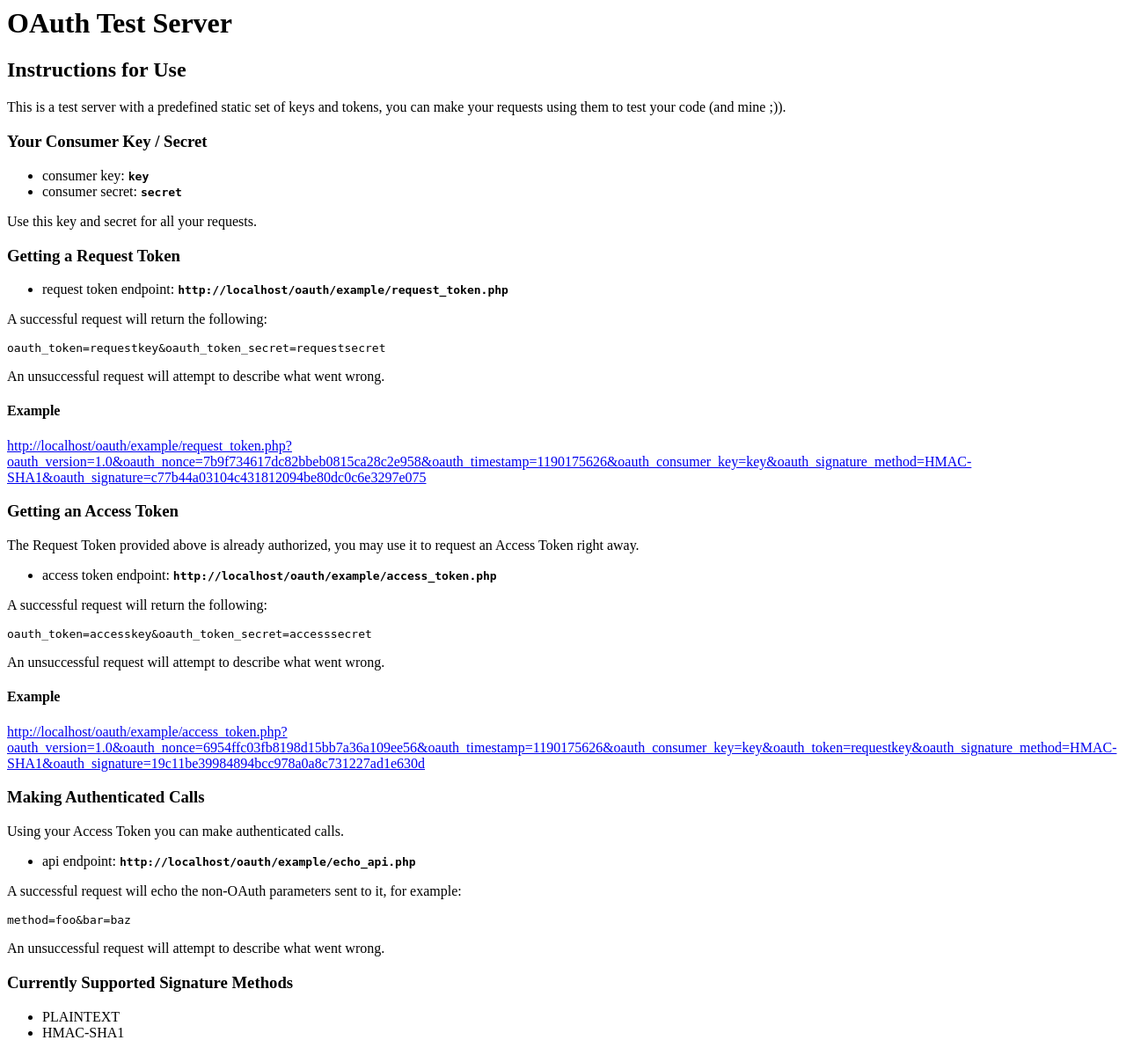
After one commit to CrispyBaconLabs/oauth, a PHP site: page /example/index.php in a window 1280 px wide. The commit adds this page. Shown: the whole page at 88% size. Run offline with PHP 8.4, Linux system fonts and the light colour scheme.

Commit message:
Adding example server, partly there

```diff
--- a/OAuth.php
+++ b/OAuth.php
@@ -1,4 +1,5 @@
 <?php
+//vim: foldmethod=marker
 
 /* Generic exception class
  */
@@ -31,6 +32,11 @@ class OAuthToken {/*{{{*/
     $this->authorized = $authorized;
     $this->data = $data;
   }   /*}}}*/
+
+  function __toString() {
+    return "oauth_token=" . urlencode($this->key) .
+        "&oauth_token_secret=" . urlencode($this->secret);
+  }
 }/*}}}*/
 
 class OAuthRequest {/*{{{*/
@@ -52,8 +58,23 @@ class OAuthRequest {/*{{{*/
     $this->params[$name] = $value;
   }/*}}}*/
 
+  public static function from_request($arr=NULL) {/*{{{*/
+    $url = "http://" . $_SERVER['HTTP_HOST'] . $_SERVER['REQUEST_URI'];
+    $method = $_SERVER['REQUEST_METHOD'];
+    if ($arr) {
+      $req = new OAuthRequest($arr, $method, $url);
+    }
+    else if ($method == "GET") {
+      $req = new OAuthRequest($_GET, $method, $url);
+    }
+    else if ($method == "POST") {
+      $req = new OAuthRequest($_POST, $method, $url);
+    }
+    return $req;
+  }/*}}}*/
+
   // normalization
-    function normalized_params() {/*{{{*/
+  function signable_params() {/*{{{*/
     $sorted = $this->params;
     ksort($sorted);
 
@@ -75,10 +96,20 @@ class OAuthRequest {/*{{{*/
     return $url_string;
   }/*}}}*/
 
+  function __toString() {/*{{{*/
+    $out = $this->normalized_http_url() . "?";
+    $total = array();
+    foreach ($this->params as $k => $v) {
+      $total[] = $k . "=" . $v;
+    }
+    $out .= implode("&", $total);
+    return $out;
+  }/*}}}*/
+
   /**
    * pretty much a helper function to set up the request
    */
-    function build_request($consumer, $token) {
+  function build_request($consumer, $token) {/*{{{*/
     // set up some default bits
     @$this->oauth_version or $this->oauth_version = '1.0';
     @$this->oauth_nonce
@@ -94,20 +125,22 @@ class OAuthRequest {/*{{{*/
           or $this->oauth_token = $token->key;
     }
 
-    }
+  }/*}}}*/
 
-    function sign_request_HMAC_SHA1($consumer, $token) {
+  function sign_request_HMAC_SHA1($consumer, $token) {/*{{{*/
     $this->oauth_signature_method = 'HMAC-SHA1';
-        $this->oauth_signature = $this->build_signature_HMAC_SHA1($consumer,
-                                                                    $token);
-    }
+    $this->oauth_signature = $this->build_signature_HMAC_SHA1(
+      $consumer,
+      $token
+    );
+  }/*}}}*/
 
   // signature building
   function build_signature_HMAC_SHA1($consumer, $token) {/*{{{*/
     $sig = array(
       $this->normalized_http_method(),
       $this->normalized_http_url(),
-            $this->normalized_params(),
+      $this->signable_params(),
       $consumer->secret,
     );
     $key = $consumer->secret . "&";
@@ -218,10 +251,10 @@ class OAuthServer {/*{{{*/
   function check_signature_PLAINTEXT(&$request, $consumer, $token = NULL) {/*{{{*/
     // pass for now
     $signature_raw = @$request->oauth_signature;
-        list($consumer_secret, $token_secret) = array_map(
-            array($this, "unescape_dots"),
-            explode(".", $signature_raw)
-        );
+    //list($consumer_secret, $token_secret) = array_map(
+    //  array($this, "unescape_dots"),
+    //  explode(".", $signature_raw)
+    //);
 
     if (!$consumer_secret == $consumer->secret) {
       throw new OAuthException("Unable to verify consumer");
@@ -336,62 +369,6 @@ class OAuthStore {/*{{{*/
 }/*}}}*/
 
 
-/**
- * A mock store for testing
- */
-class MockOAuthStore extends OAuthStore {/*{{{*/
-    private $consumer;
-    private $request_token;
-    private $access_token;
-    private $nonce;
-
-    function __construct() {/*{{{*/
-        $this->consumer = new OAuthConsumer("key", "secret", NULL);
-        $this->request_token = new OAuthToken("requestkey", "requestsecret", 1);
-        $this->access_token = new OAuthToken("accesskey", "accesssecret", 1);
-        $this->nonce = "nonce";
-    }/*}}}*/
-
-    function lookup_consumer($consumer_key) {/*{{{*/
-        if ($consumer_key == $this->consumer->key) return $this->consumer;
-        return NULL;
-    }/*}}}*/
-
-    function lookup_token($consumer, $token_type, $token) {/*{{{*/
-        $token_attrib = $token_type . "_token";
-        if ($consumer->key == $this->consumer->key
-            && $token == $this->$token_attrib->key) {
-            return $this->$token_attrib;
-        }
-        return NULL;
-    }/*}}}*/
-
-    function lookup_nonce($consumer, $token, $nonce, $timestamp) {/*{{{*/
-        if ($consumer->key == $this->consumer->key
-            && (($token && $token->key == $this->request_token->key)
-                || ($token && $token->key == $this->access_token->key))
-            && $nonce == $this->nonce) {
-            return $this->nonce;
-        }
-        return NULL;
-    }/*}}}*/
-
-    function new_request_token($consumer) {/*{{{*/
-        if ($consumer->key == $this->consumer->key) {
-            return $this->request_token;
-        }
-        return NULL;
-    }/*}}}*/
-
-    function new_access_token($token, $consumer) {/*{{{*/
-        if ($consumer->key == $this->consumer->key
-            && $token->key == $this->request_token->key) {
-            return $this->access_token;
-        }
-        return NULL;
-    }/*}}}*/
-}/*}}}*/
-
 /*  A very naive dbm-based oauth storage
  */
 class SimpleOAuthStore extends OAuthStore {/*{{{*/
--- /dev/null
+++ b/OAuth_TestServer.php
@@ -0,0 +1,62 @@
+<?php //vim: foldmethod=marker
+require_once("OAuth.php");
+
+class TestOAuthServer extends OAuthServer {
+}
+
+/**
+ * A mock store for testing
+ */
+class MockOAuthStore extends OAuthStore {/*{{{*/
+    private $consumer;
+    private $request_token;
+    private $access_token;
+    private $nonce;
+
+    function __construct() {/*{{{*/
+        $this->consumer = new OAuthConsumer("key", "secret", NULL);
+        $this->request_token = new OAuthToken("requestkey", "requestsecret", 1);
+        $this->access_token = new OAuthToken("accesskey", "accesssecret", 1);
+        $this->nonce = "nonce";
+    }/*}}}*/
+
+    function lookup_consumer($consumer_key) {/*{{{*/
+        if ($consumer_key == $this->consumer->key) return $this->consumer;
+        return NULL;
+    }/*}}}*/
+
+    function lookup_token($consumer, $token_type, $token) {/*{{{*/
+        $token_attrib = $token_type . "_token";
+        if ($consumer->key == $this->consumer->key
+            && $token == $this->$token_attrib->key) {
+            return $this->$token_attrib;
+        }
+        return NULL;
+    }/*}}}*/
+
+    function lookup_nonce($consumer, $token, $nonce, $timestamp) {/*{{{*/
+        if ($consumer->key == $this->consumer->key
+            && (($token && $token->key == $this->request_token->key)
+                || ($token && $token->key == $this->access_token->key))
+            && $nonce == $this->nonce) {
+            return $this->nonce;
+        }
+        return NULL;
+    }/*}}}*/
+
+    function new_request_token($consumer) {/*{{{*/
+        if ($consumer->key == $this->consumer->key) {
+            return $this->request_token;
+        }
+        return NULL;
+    }/*}}}*/
+
+    function new_access_token($token, $consumer) {/*{{{*/
+        if ($consumer->key == $this->consumer->key
+            && $token->key == $this->request_token->key) {
+            return $this->access_token;
+        }
+        return NULL;
+    }/*}}}*/
+}/*}}}*/
+?>
--- /dev/null
+++ b/example/common.inc.php
@@ -0,0 +1,10 @@
+<?php
+require_once("../OAuth_TestServer.php");
+
+/*
+ * Config Section
+ */
+$domain = $_SERVER['HTTP_HOST'];
+$base = "/oauth/example";
+$base_url = "http://$domain$base"
+?>
--- /dev/null
+++ b/example/index.php
@@ -0,0 +1,80 @@
+<?php
+require_once("common.inc.php");
+
+$test_server = new TestOAuthServer(new MockOAuthStore());
+
+$test_consumer = new OAuthConsumer("key", "secret", NULL);
+$req_token = new OAuthConsumer("requestkey", "requestsecret", 1);
+$acc_token = new OAuthConsumer("accesskey", "accesssecret", 1);
+
+$req_req = new OAuthRequest(array(), "GET", $base_url . "/request_token.php");
+$req_req->build_request($test_consumer, NULL);
+$req_req->sign_request_HMAC_SHA1($test_consumer, NULL);
+
+$acc_req = new OAuthRequest(array(), "GET", $base_url . "/access_token.php");
+$acc_req->build_request($test_consumer, $req_token);
+$acc_req->sign_request_HMAC_SHA1($test_consumer, $req_token);
+
+?>
+<html>
+<head>
+<title>OAuth Test Server</title>
+</head>
+<body>
+<h1>OAuth Test Server</h1>
+<h2>Instructions for Use</h2>
+<p>This is a test server with a predefined static set of keys and tokens, you can make your requests using them to test your code (and mine ;)).</p>
+<h3>Your Consumer Key / Secret</h3>
+<ul>
+<li>consumer key: <code><strong>key</strong></code></li>
+<li>consumer secret: <code><strong>secret</strong></code></li>
+</ul>
+<p>Use this key and secret for all your requests.</p>
+<h3>Getting a Request Token</h3>
+
+<ul>
+<li>request token endpoint: <code><strong><?php echo $base_url . "/request_token.php"; ?></strong></code></li>
+</ul>
+
+<p>A successful request will return the following:</p>
+<p><code>oauth_token=requestkey&amp;oauth_token_secret=requestsecret</code></p>
+
+<p>An unsuccessful request will attempt to describe what went wrong.</p>
+
+<h4>Example</h4>
+<a href="<?php echo $req_req; ?>"><?php echo $req_req; ?></a>
+
+<h3>Getting an Access Token</h3>
+<p>The Request Token provided above is already authorized, you may use it to request an Access Token right away.</p>
+
+<ul>
+<li>access token endpoint: <code><strong><?php echo $base_url . "/access_token.php"; ?></strong></code></li>
+</ul>
+
+<p>A successful request will return the following:</p>
+<p><code>oauth_token=accesskey&amp;oauth_token_secret=accesssecret</code></p>
+
+<p>An unsuccessful request will attempt to describe what went wrong.</p>
+
+<h4>Example</h4>
+<a href="<?php echo $acc_req; ?>"><?php echo $acc_req; ?></a>
+
+<h3>Making Authenticated Calls</h3>
+<p>Using your Access Token you can make authenticated calls.</p>
+
+<ul>
+<li>api endpoint: <code><strong><?php echo $base_url . "/echo_api.php"; ?></strong></code></li>
+</ul>
+<p>
+A successful request will echo the non-OAuth parameters sent to it, for example:</p>
+<p><code>method=foo&amp;bar=baz</code></p>
+<p>An unsuccessful request will attempt to describe what went wrong.</p>
+
+<h3>Currently Supported Signature Methods</h3>
+<ul>
+<?php
+foreach ($test_server->signature_methods as $method) {
+  print "<li>$method</li>\n";
+}
+?>
+</ul>
```
Also changed, not shown: example/request_token.php (added, +16 -0 lines). Lines whose indentation alone changed are shown as unchanged.
